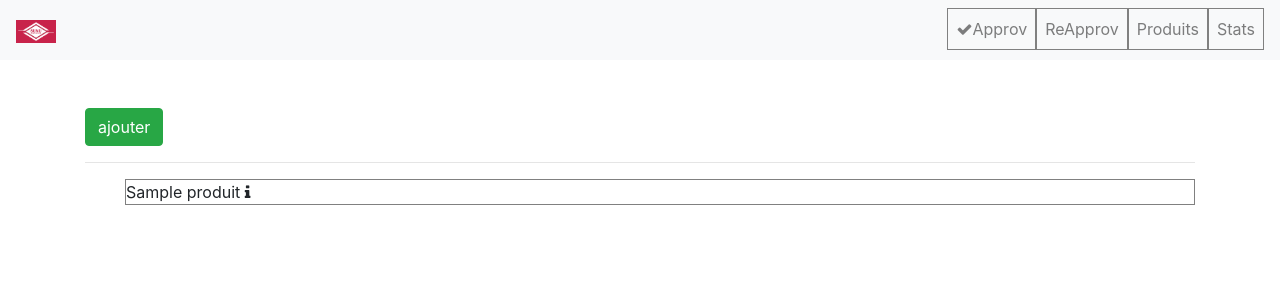
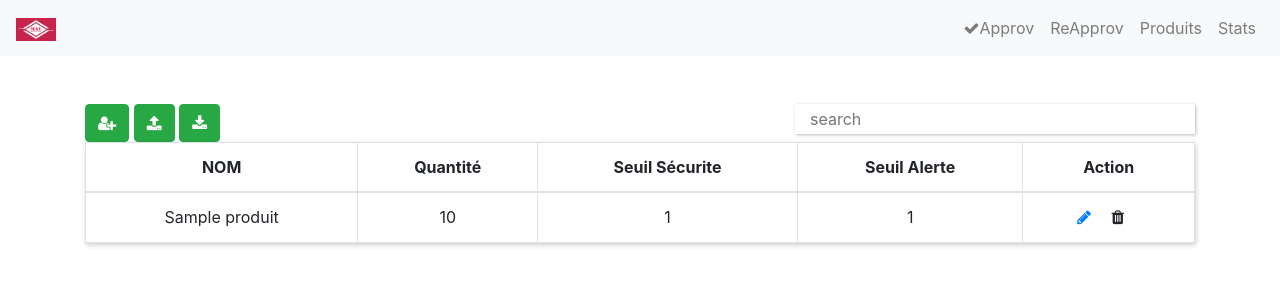
Before and after one commit to porato-gamer-cmr/sv_budget, a Django app: page /stock/produits/ in a window 1280 px wide. Shown: the top 300 px of the page. Run offline with Django 3.2, Linux system fonts and the light colour scheme; tables that the repository leaves empty hold one stand-in row (values such as "Sample post"); some libraries are stand-ins or nearby versions.

Commit message:
ajout de styles

```diff
--- a/stock/static/css/style.css
+++ b/stock/static/css/style.css
@@ -1,5 +1,60 @@
-li{
-    list-style-type:none;
-    border: 1px solid gray;
-    margin-bottom:2px;
-    }
+
+.card{
+padding: 25px;
+margin-bottom: 20px;
+background: #fff;
+box-shadow: 0 1px 15px rgba(0,0,0,0.04), 0 1px 6px rgba(0,0,0,0.04);
+}
+
+.border{
+border-radius: 45%;
+}
+
+
+
+.col{
+display:inline-block;
+}
+
+.input_search{
+color:black;
+width:400px;
+float:right;
+}
+.input_search:focus{
+width:400px;
+box-shadow:  2px 2px 10px #b8b8b8,
+                -2px -2px 10px #ffffff;
+}
+
+input,select{
+border:0;
+padding:15px;
+height:30px;
+background:rgb(255,255,255);
+box-shadow:  1px 1px 3px #b8b8b8,
+                -1px -1px 3px #ffffff;
+margin-left:30px;
+}
+
+
+
+.table-bordered{
+border:0;
+background:white;
+box-shadow:1px 2px 5px rgba(0,0,0,0.2);
+text-align:center;
+}
+
+
+.row_table{
+transition-duration:0.7s;
+height:50px;
+cursor:pointer;
+}
+.row_table:hover{
+background-color:red;
+background: linear-gradient(145deg, #ffffff, #efefef);
+box-shadow:  2px 2px 5px #b8b8b8,
+                -2px -2px 5px #ffffff;
+}
--- /dev/null
+++ b/stock/templates/detail.html
@@ -0,0 +1,4 @@
+{% extends 'dashboard.html' %}
+{% block content %}
+le produit est {{ produit.name }}{{ produit.quantite }}
+{% endblock %}
--- a/stock/templates/produits.html
+++ b/stock/templates/produits.html
@@ -1,17 +1,53 @@
 {% extends 'dashboard.html' %}
 {% block content %}
 <div class="container mt-5">
-  <div class="row">
-    <div class="col">
-      <button class="btn btn-success" data-toggle="modal" data-target="#createproduitform">ajouter</button>
-      <hr>
-      <ul>
-          {% for produit in produits %}
-          <li> {{produit.name}} <i class="fa fa-info" data-toggle="modal" data-target="#editproduitform"></i></li>
-          {% endfor %}
-      </ul>
+
+    <div class="row">
+      <div class="col">
+        <button class="btn btn-success" data-toggle="modal" data-target="#createproduitform"><i class="fa fa-user-plus"></i></button>
+        <button class="btn btn-success" data-toggle="modal" data-target="#exportcontactform"><i class="fa fa-upload"></i></button>
+        <button class="btn btn-success"><i class="fa fa-download"></i></button>
+      </div>
+      <div class="col">
+          <input class="input_search" placeholder="search" name="search"  autocomplete="off">
+      </div>
+    </div>
+    <div class="row" id="tableau">
+        <div class="col">
+            <table class="table table-bordered">
+                <thead>
+                  <tr class="first_row_table">
+                    <th>NOM</th>
+                    <th>Quantité</th>
+                    <th>Seuil Sécurite</th>
+                    <th>Seuil Alerte</th>
+                    <th>Action</th>
+                  </tr>
+                </thead>
+                <tbody>
+                {% for produit in produits %}
+                  <tr class="row_table">
+                    <td>{{ produit.name }}</td>
+                    <td>{{ produit.quantite }}</td>
+                    <td>{{ produit.securite }}</td>
+                    <td>{{ produit.alerte }}</td>
+                    <td>
+                      <a href="{% url 'detail' id_produit=produit.id %}"><i class="fa fa-pencil mr-3"></i></a>
+                      <i class="fa fa-trash mr-3"></i>
+                    </td>
+                  </tr>
+            </div>
     </div>
   </div>
+                {% endfor %}
+                </tbody>
+            </table>
+        </div>
+    </div>
+
+
+
+
 
 <!--Start add product Modal-->
 <div class="modal" id="createproduitform">
@@ -48,36 +84,6 @@
 
 
 
-    <!--Start edit product Modal-->
-<div class="modal" id="editproduitform">
-  <div class="modal-dialog">
-    <div class="modal-content">
-      <div class="modal-header">
-        <h5 class="modal-title">Modifier Produit</h5>
-      </div>
-      <div class="modal-body">
-        <form action="{% url 'save_product' %}" method="get">
-              <div class="row mb-1">
-                <div class="col col-4">Nom</div>
-                <div class="col"><input type="text" name="name" class="form-control border-secondary"></div>
-              </div>
-              <div class="row mb-1">
-                <div class="col col-4">Quantité</div>
-                <div class="col"><input type="number" name="quantite" class="form-control border-secondary"></div>
-              </div>
-              <div class="row mb-1">
-                <div class="col col-4">Seuil Sécurité</div>
-                <div class="col"><input type="number" name="securite" class="form-control border-secondary"></div>
-              </div>
-              <div class="row mb-1">
-                <div class="col col-4">Seuil Alerte</div>
-                <div class="col"><input type="number" name="alerte" class="form-control border-secondary"></div>
-              </div>
-              <br><br><button class="btn btn-primary" type="submit"><i class="fa fa-check"></i> OK</button>
-        </form>
-      </div>
-    </div>
-  </div>
   </div>
 </div>
 
--- a/stock/urls.py
+++ b/stock/urls.py
@@ -3,6 +3,7 @@ from . import views
 
 urlpatterns = [
     path('', views.index),
+    path('<id_produit>', views.detail, name='detail'),
     path('save/', views.save_product, name='save_product'),
     path('dashboard/',views.dashboard, name='dashboard'),
     path('produits/',views.produits, name='produits'),
--- a/stock/views.py
+++ b/stock/views.py
@@ -37,3 +37,12 @@ def save_product(request):
     context = {'produits': produits}
     template = loader.get_template('produits.html')
     return HttpResponse(template.render(context, request=request))
+
+
+def detail(request, id_produit):
+    ids=int(id_produit)
+    produit=Produit.objects.get(pk=ids)
+    context={'produit':produit}
+    template = loader.get_template('detail.html')
+    return HttpResponse(template.render(context, request=request))
+    #return HttpResponse(produit)
```
